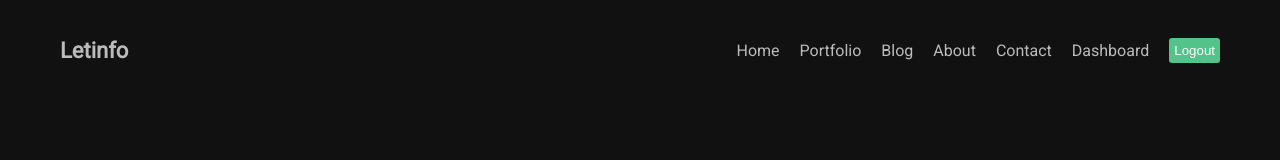
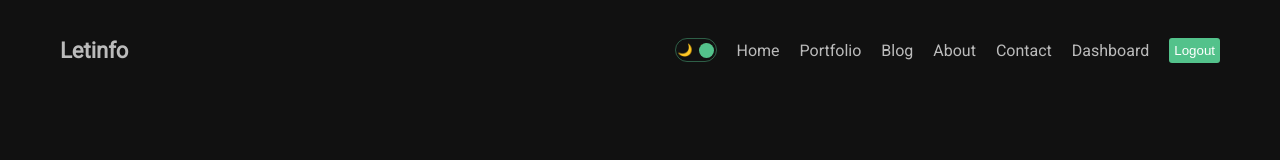
Before and after one commit to pGabrielM/nextjs-fullstack-app, a Next.js app: page / in a window 1280 px wide. Shown: the top 160 px of the page. Built offline with nearby package versions, Linux system fonts and the light colour scheme.

Commit message:
feat: implementa toggle de dark mode

```diff
--- a/src/app/globals.css
+++ b/src/app/globals.css
@@ -17,6 +17,20 @@
   color: inherit;
 }
 
+.theme {
+  transition: 1s all ease;
+}
+
+.light {
+  background-color: white;
+  color: #111;
+}
+
+.dark {
+  background-color: #111;
+  color: #bbb;
+}
+
 .container {
   max-width: 1366px;
   min-height: 100vh;
--- a/src/app/layout.tsx
+++ b/src/app/layout.tsx
@@ -3,6 +3,7 @@
 import { Roboto } from 'next/font/google'
 import { Navbar } from '../components/navbar/Navbar'
 import { Footer } from '../components/footer/Footer'
+import { ThemeProvider } from '@/context/ThemeContext'
 
 const roboto = Roboto({ subsets: ['latin'], weight: '400' })
 
@@ -19,11 +20,13 @@
   return (
     <html lang="en">
       <body className={roboto.className}>
-        <div className='container'>
-        <Navbar />
-        {children}
-        <Footer/>
-        </div>
+        <ThemeProvider>
+          <div className='container'>
+            <Navbar />
+            {children}
+            <Footer />
+          </div>
+        </ThemeProvider>
       </body>
     </html>
   )
--- /dev/null
+++ b/src/components/DarkModeToggle/DarkModeTogle.tsx
@@ -0,0 +1,19 @@
+"use client"
+
+import React, { useContext } from 'react'
+import styles from './darkmode.module.css'
+import { ThemeContext } from '@/context/ThemeContext'
+
+const DarkModeTogle = () => {
+  const {toggle, mode} = useContext(ThemeContext)
+
+  return (
+    <div className={styles.container} onClick={toggle}>
+      <div className={styles.icon}>🌙</div>
+      <div className={styles.icon}>🔆</div>
+      <div className={styles.ball} style={mode === "light" ? {left: '2px'} : {right: '2px'}}/>
+    </div>
+  )
+}
+
+export default DarkModeTogle
--- /dev/null
+++ b/src/components/DarkModeToggle/darkmode.module.css
@@ -0,0 +1,24 @@
+.container{
+  width: 42px;
+  height: 24px;
+  border: 1.5px solid #53c28b70;
+  border-radius: 30px;
+  display: flex;
+  align-items: center;
+  justify-content: space-between;
+  padding: 2px;
+  position: relative;
+  cursor: pointer;
+}
+
+.icon{
+  font-size: 12px;
+}
+
+.ball{
+  width: 15px;
+  height: 15px;
+  background-color: #53c28b;
+  border-radius: 50%;
+  position: absolute;
+}
--- a/src/components/navbar/Navbar.tsx
+++ b/src/components/navbar/Navbar.tsx
@@ -3,6 +3,7 @@
 import Link from 'next/link'
 import React from 'react'
 import styles from './navbar.module.css'
+import DarkModeTogle from '../DarkModeToggle/DarkModeTogle';
 
 const links = [
   {
@@ -44,6 +45,7 @@
         Letinfo
       </Link>
       <div className={styles.links}>
+        <DarkModeTogle />
         {links.map((link, key) => (
           <Link className={styles.link} href={link.url} key={key}>{link.title}</Link>
         ))}
--- /dev/null
+++ b/src/context/ThemeContext.tsx
@@ -0,0 +1,26 @@
+"use client"
+
+import { createContext, useState } from "react"
+
+type IThemeProvider = {
+  mode: string;
+  toggle: () => void;
+};
+
+export const ThemeContext = createContext<IThemeProvider>(null!);
+
+export const ThemeProvider = ({ children }: { children: React.ReactNode }) => {
+  const [mode, setMode] = useState('dark')
+
+  const toggle = () => {
+    setMode((prev) => (prev === "dark" ? "light" : "dark"))
+  };
+
+  return (
+    <ThemeContext.Provider value={{ toggle, mode }}>
+      <div className={`theme ${mode}`}>
+      {children}
+      </div>
+    </ThemeContext.Provider>
+  )
+}
```
